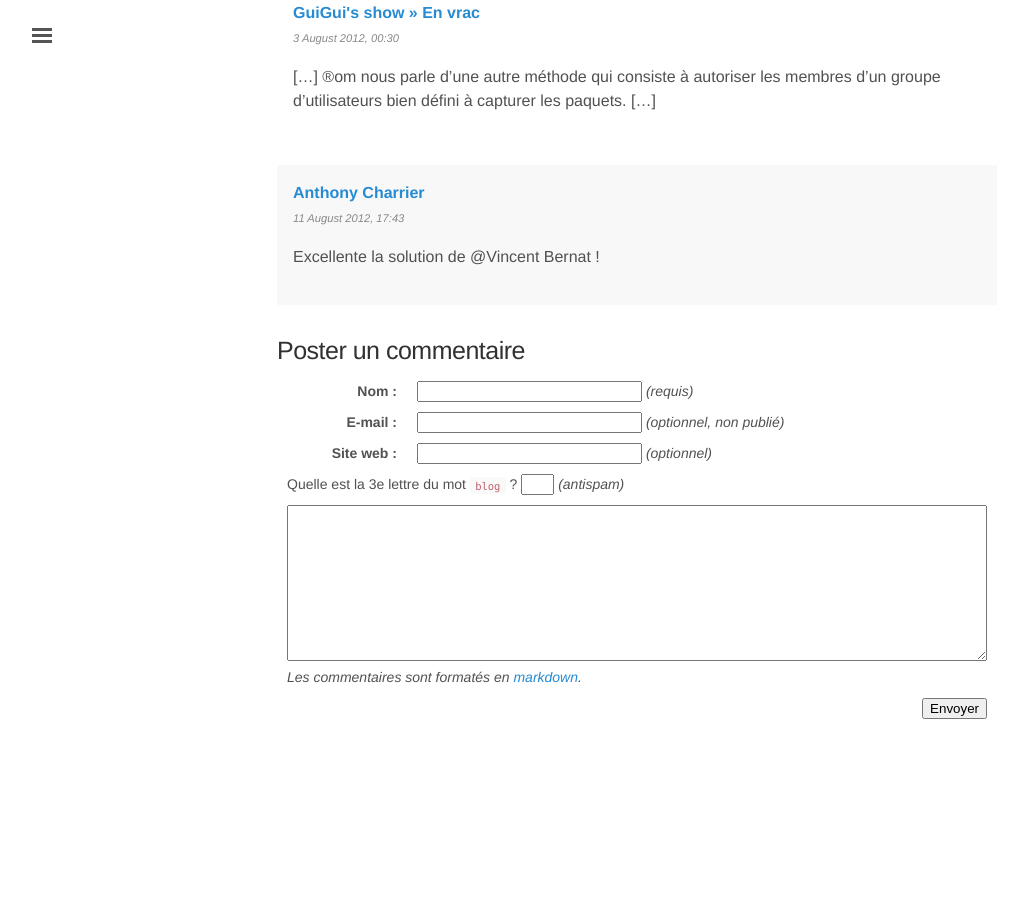
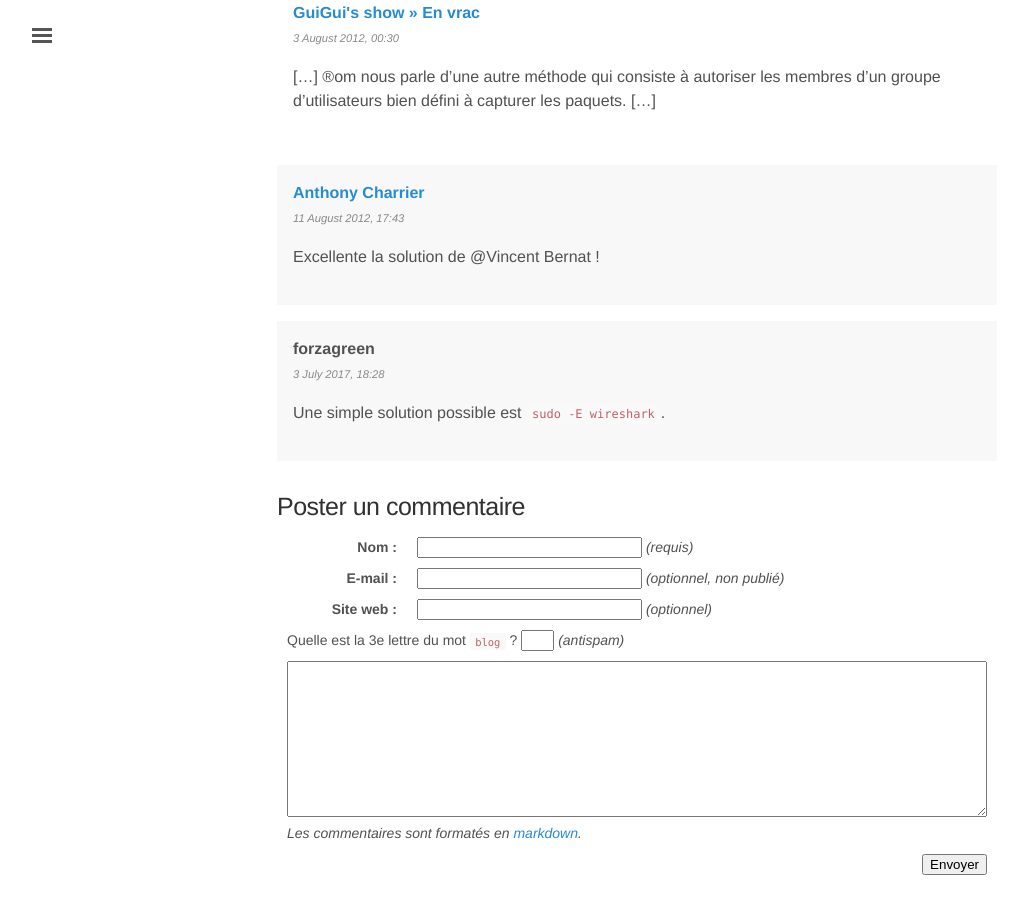
Before and after one commit to rom1v/blog.rom1v.com, a Jekyll site: the page built from _posts/2012-06-02-utiliser-wireshark-sous-debian.md, in a window 1280 px wide and 900 px high, scrolled down 5865 px. Shown: the whole window, without its empty margins (3-1021 px from the left). Built offline with Jekyll 4.4.1, drawn with Linux system fonts in a browser that asks for light colours; before the commit the page ends 6609 px from its top, so only the background shows below that.

Commit message:
Publish comment for Wireshark

```diff
--- a/_data/comments-2012-06-utiliser-wireshark-sous-debian.yaml
+++ b/_data/comments-2012-06-utiliser-wireshark-sous-debian.yaml
@@ -113,3 +113,8 @@
   date: 2012-08-11 17:43:53+01:00
   contents: |
     Excellente la solution de @Vincent Bernat !
+- id: 15
+  author: forzagreen
+  date: 2017-07-03 18:28:09+02:00
+  contents: |
+    Une simple solution possible est `sudo -E wireshark`.
```
